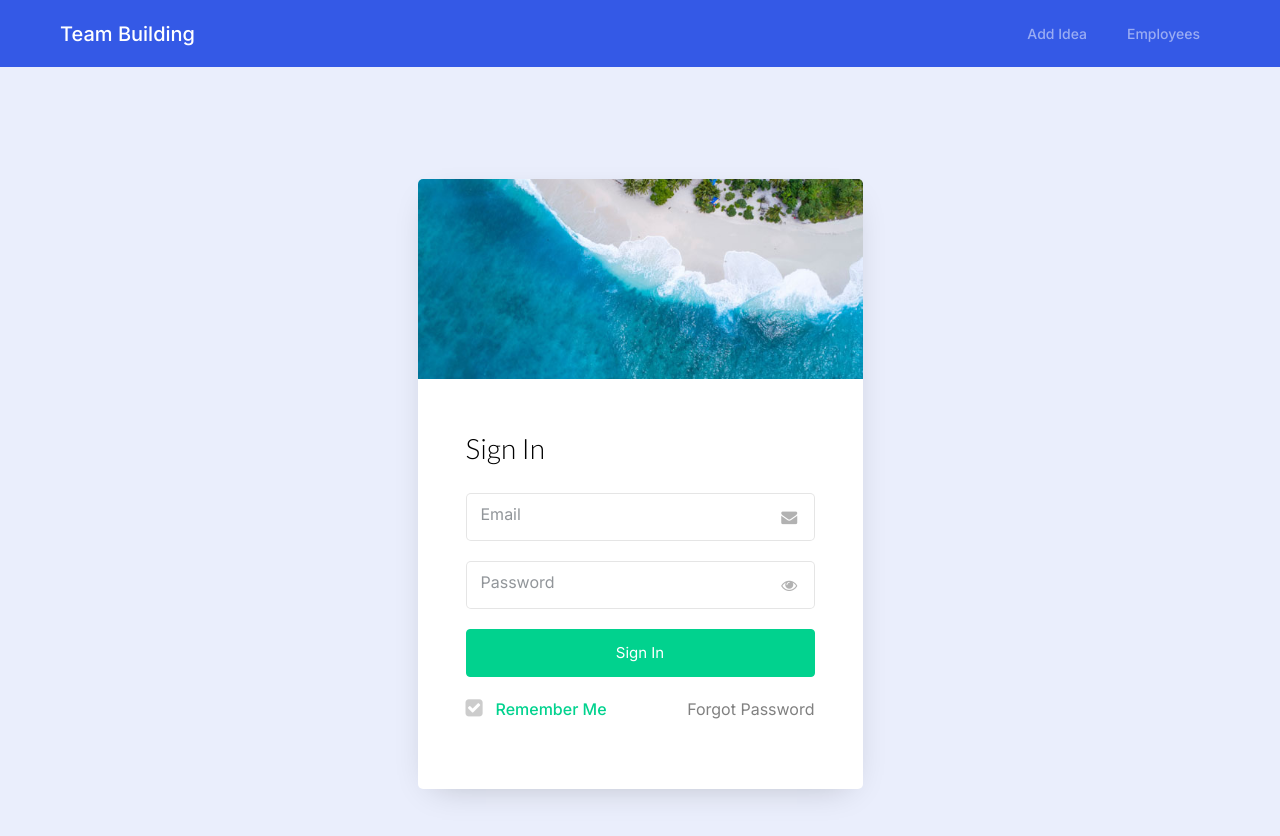
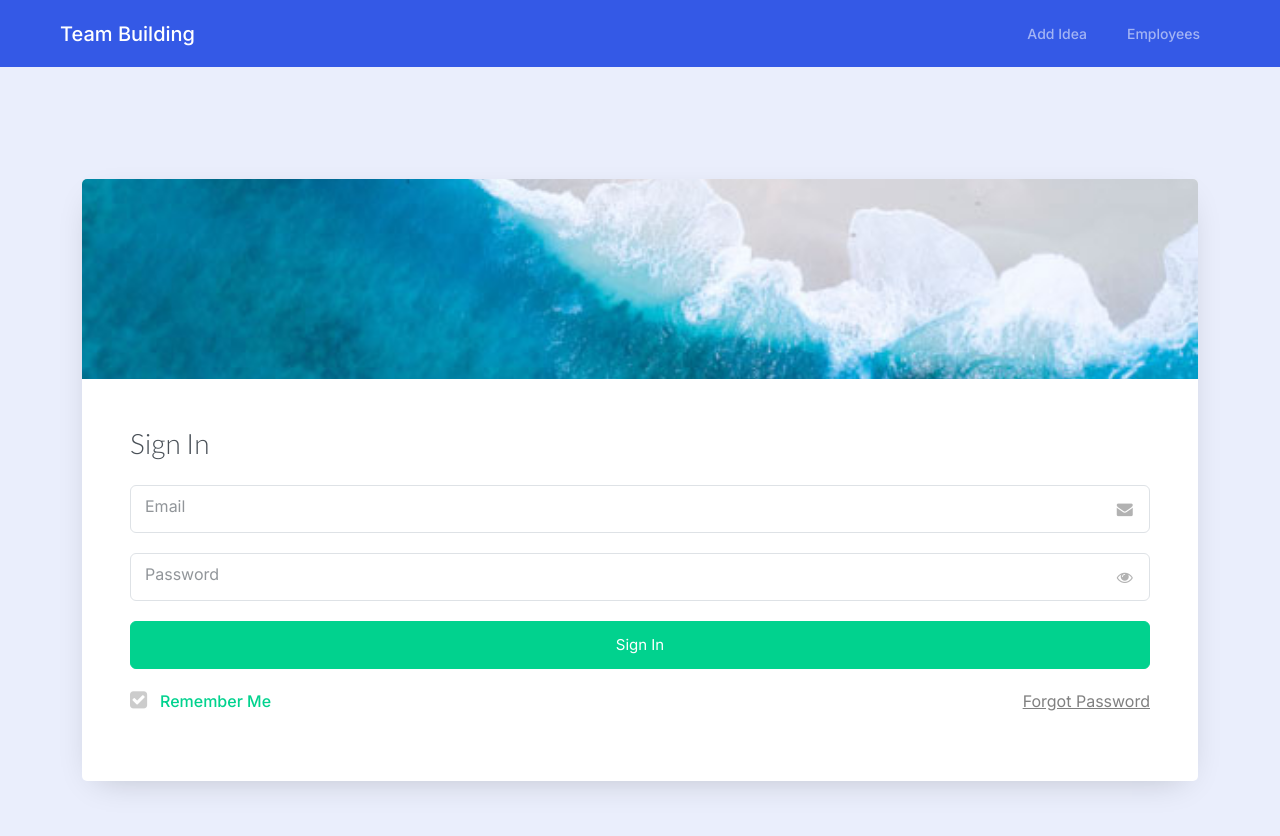
Before and after one commit to FaresEsprit20/EnrepriseApplication, an Angular app in the folder src/main/resources/TeamBuilding_frontend-main/: page /authentication/login in a window 1280 px wide. Shown: the top 836 px of the page. Built offline with nearby package versions, Linux system fonts and the light colour scheme.

Commit message:
spring security

```diff
--- a/src/main/resources/TeamBuilding_frontend-main/angular.json
+++ b/src/main/resources/TeamBuilding_frontend-main/angular.json
@@ -21,10 +21,13 @@
             "assets": ["src/favicon.ico", "src/assets"],
             "styles": [
               "src/styles.css",
+              "node_modules/bootstrap/dist/css/bootstrap.min.css",
               "node_modules/bootswatch/dist/zephyr/bootstrap.css",
               "node_modules/bootstrap-icons/font/bootstrap-icons.css"
             ],
-            "scripts": ["node_modules/bootstrap/dist/js/bootstrap.js"]
+            "scripts": [
+              "node_modules/bootstrap/dist/js/bootstrap.bundle.min.js"
+              ]
           },
           "configurations": {
             "production": {
--- a/src/main/resources/TeamBuilding_frontend-main/package.json
+++ b/src/main/resources/TeamBuilding_frontend-main/package.json
@@ -20,9 +20,10 @@
     "@angular/platform-browser": "^15.1.0",
     "@angular/platform-browser-dynamic": "^15.1.0",
     "@angular/router": "^15.1.0",
-    "bootstrap": "^4.6.2",
+    "bootstrap": "^5.3.2",
     "bootstrap-icons": "^1.10.3",
     "bootswatch": "^5.2.3",
+    "popper.js": "^1.16.1",
     "rxjs": "~7.8.0",
     "tslib": "^2.3.0",
     "zone.js": "~0.12.0"
--- a/src/main/resources/TeamBuilding_frontend-main/src/app/components/employees-management/publication/blog-details/blog-details.component.html
+++ b/src/main/resources/TeamBuilding_frontend-main/src/app/components/employees-management/publication/blog-details/blog-details.component.html
@@ -6,7 +6,7 @@
   <div class="card-body">
     <h3 class="card-title my-3">{{ elem.idea }}</h3>
     <h6 class="card-subtitle mb-2 text-muted">By {{ elem.employeeAuthor }},</h6>
-    <h6 class="card-subtitle mb-3 text-muted">In {{ elem.date }}</h6>
+    <h6 class="card-subtitle mb-3 text-muted">In {{ elem.createdAt }}</h6>
     <p class="card-text">{{ elem.description }}</p>
     <div class="d-flex">
       <app-upvote
--- a/src/main/resources/TeamBuilding_frontend-main/src/app/components/employees-management/publication/blog-list/blog-list.component.css
+++ b/src/main/resources/TeamBuilding_frontend-main/src/app/components/employees-management/publication/blog-list/blog-list.component.css
@@ -1,3 +1,4 @@
+@import '../../../../../assets/templates/template/css/style.css';
 a {
   position: relative;
   text-decoration: none;
@@ -18,3 +19,145 @@ a:hover:before {
   visibility: visible;
   width: 100%;
 }
+
+.form-group {
+  margin-bottom: 20px !important;
+}
+
+
+
+.form-control:focus + .form-control-placeholder,
+.form-control:valid + .form-control-placeholder {
+-webkit-transform: translate3d(0, -120%, 0) !important;
+transform: translate3d(0, -120%, 0) !important;
+padding: 7px 0 0 0 !important;
+opacity: 1;
+text-transform: uppercase !important;
+font-size: 12px !important;
+letter-spacing: 1px !important;
+color: #01d28e !important;
+font-weight: 700 !important;  }
+
+.field-icon {
+  position: absolute !important;
+  top: 50% !important;
+  right: 15px !important;
+  -webkit-transform: translateY(-50%) !important;
+  -ms-transform: translateY(-50%) !important;
+  transform: translateY(-50%) !important;
+  color: rgba(0, 0, 0, 0.3) !important; }
+
+.social-media {
+  position: relative;
+  width: 100%;
+}
+
+.checkbox-wrap {
+  display: block;
+  position: relative;
+  padding-left: 30px;
+  margin-bottom: 12px;
+  cursor: pointer;
+  font-size: 16px;
+  font-weight: 500;
+  -webkit-user-select: none;
+  -moz-user-select: none;
+  -ms-user-select: none;
+  user-select: none;
+}
+
+.checkbox-wrap input {
+  position: absolute;
+  opacity: 0;
+  cursor: pointer;
+  height: 0;
+  width: 0;
+}
+
+.checkmark {
+  position: absolute;
+  top: 0;
+  left: 0;
+}
+
+.checkmark:after {
+  content: "\f0c8";
+  font-family: "FontAwesome";
+  position: absolute;
+  color: rgba(0, 0, 0, .1);
+  font-size: 20px;
+  margin-top: -4px;
+  transition: .3s;
+}
+
+.checkbox-wrap input:checked ~ .checkmark:after {
+  display: block;
+  content: "\f14a";
+  font-family: "FontAwesome";
+  color: rgba(0, 0, 0, .2);
+}
+
+
+
+.checkbox-primary {
+  color: #01d28e;
+  input:checked ~ .checkmark:after {
+      color: #01d28e;
+  }
+}
+
+.btn {
+  cursor: pointer;
+  box-shadow: none !important;
+  font-size: 15px;
+  padding: 10px 20px;
+}
+
+.btn.btn-primary {
+  background: #01d28e !important;
+  border: 1px solid #01d28e !important;
+  color: #fff !important;
+  transition: background 0.5s ease-out !important;
+}
+
+
+.btn.btn-primary:hover {
+  opacity: 0.5 !important; /* Change to the desired lighter color on hover */
+  border: 1px solid #4CAF50;
+  color: #fff;
+}
+
+
+
+/* Style for error messages */
+.error-message {
+  color: #f44336 !important; /* Red color for error messages */
+}
+
+.form-group.invalid-field {
+  position: relative !important;
+}
+
+.form-group.invalid-field .form-control {
+  border-color:#f44336 !important;
+}
+
+.form-group.invalid-field .form-control-placeholder {
+  color: #f44336 !important;
+}
+
+
+.flat-button {
+  display: inline-block;
+  padding: 10px 20px;
+  text-decoration: none;
+  color: #fff;
+  background-color: #007bff;
+  border: 1px solid #007bff;
+  border-radius: 4px;
+  transition: background-color 0.3s ease;
+}
+
+.flat-button:hover {
+  background-color: #0056b3;
+}
--- a/src/main/resources/TeamBuilding_frontend-main/src/app/components/employees-management/publication/blog-list/blog-list.component.html
+++ b/src/main/resources/TeamBuilding_frontend-main/src/app/components/employees-management/publication/blog-list/blog-list.component.html
@@ -1,6 +1,4 @@
-<div *ngIf="blogs?.length === 0" class="d-flex justify-content-center my-3">
-  <p class="fs-3">No blog posts are available, feel free to add one</p>
-</div>
+
 
 <div class="container w-50 my-4 d-flex justify-content-between">
   <app-search (search)="handleSearch($event)"></app-search>
@@ -8,53 +6,47 @@
     [blogs]="searchResult || blogs"
     (sortedBlogs)="handleSortedBlogs($event)"
   ></app-sort>
+  <a (click)="navigateToAddBlog()" class="btn btn-primary">Create</a>
 </div>
 
-<div
-  *ngIf="searchResult?.length === 0 && searchResult"
-  class="d-flex justify-content-center my-3"
->
-  <p class="fs-3">No results found. Please try a different search</p>
+<div class="container w-50 my-4 d-flex justify-content-between">
+  <!-- existing code... -->
+
+  <!-- Flat button for creating a component -->
+
 </div>
 
-<!-- <div
-  class="card my-5 w-50 mx-auto"
-  *ngFor="let blog of searchResult || blogs | sort : selectedSortOption"
-  [ngClass]="{
-    'border-danger': blog.downvotes > blog.upvotes,
-    'border-success': blog.downvotes < blog.upvotes
-  }"
-> -->
-<div
-  class="card my-5 w-50 mx-auto"
-  *ngFor="let blog of searchResult || blogs | sort : selectedSortOption"
->
+<div class="container-fluid">
+
+
+<div class="alert alert-warning" role="alert" *ngIf="searchResult?.length === 0 && searchResult">
+  <p class="fs-3 mb-0">No results found. Please try a different search</p>
+</div>
+
+<div class="alert alert-warning" role="alert" >
+  <p class="fs-3 mb-0">No results found. Please try a different search</p>
+</div>
+
+
+<div class="card my-5 w-50 mx-auto" *ngFor="let blog of searchResult || blogs | sort : selectedSortOption">
   <div class="card-body">
-    <h4 class="card-title">{{ blog.idea }}</h4>
-    <h6 class="card-subtitle mb-2 text-muted">by {{ blog.employeeAuthor }},</h6>
-    <h6 class="card-subtitle mb-2 text-muted d-flex justify-content-end">
-      {{ blog.date }}
-    </h6>
+    <div class="d-flex justify-content-between">
+      <h6 class="card-subtitle mb-2 text-muted">{{ blog.updatedAt | date:'yyyy-MM-dd HH:mm' }}</h6>
+      <h6 class="card-subtitle mb-2 text-muted">{{ blog.createdAt | date:'yyyy-MM-dd HH:mm' }}</h6>
+    </div>
+    <h4 class="card-title">{{ blog.name }}</h4>
+    <h6 class="card-subtitle mb-2 text-muted">By {{ blog.employeeFirstName | titlecase }} &nbsp; {{ blog.employeeLastName | titlecase }}</h6>
     <p class="card-text">
-      {{ blog.preview }}
+      {{ blog.description }}
     </p>
     <div class="d-flex justify-content-end">
-      <a [routerLink]="['/readmore', blog.id]"
-        >Read more <i class="bi bi-arrow-right"></i>
-      </a>
+      <a [routerLink]="['/readmore', blog.id]">Read more <i class="bi bi-arrow-right"></i></a>
     </div>
     <div class="d-flex">
-      <app-upvote
-        [id]="blog._id"
-        [upvotes]="blog.upvotes"
-        (vote)="onUpvote($event)"
-      ></app-upvote>
-
-      <app-downvote
-        [id]="blog._id"
-        [downvotes]="blog.downvotes"
-        (vote)="onDownvote($event)"
-      ></app-downvote>
+      <app-upvote [id]="blog._id" [upvotes]="blog.upvotes" (vote)="onUpvote($event)"></app-upvote>
+      <app-downvote [id]="blog._id" [downvotes]="blog.downvotes" (vote)="onDownvote($event)"></app-downvote>
     </div>
   </div>
 </div>
+
+</div>
--- a/src/main/resources/TeamBuilding_frontend-main/src/app/components/employees-management/publication/blog-list/blog-list.component.ts
+++ b/src/main/resources/TeamBuilding_frontend-main/src/app/components/employees-management/publication/blog-list/blog-list.component.ts
@@ -3,6 +3,7 @@ import { DatePipe } from '@angular/common';
 import { SortPipe } from 'src/app/pipes/sort.pipe';
 import { PublicationService } from 'src/app/shared/services/publication.service';
 import { RatingService } from 'src/app/shared/services/rating.service';
+import { Router } from '@angular/router';
 
 
 
@@ -19,6 +20,7 @@ export class BlogListComponent {
   selectedSortOption = 'new';
 
   constructor(
+    private router: Router,
     private datePipe: DatePipe,
     private sortPipe: SortPipe,
     private blogService: PublicationService,
@@ -28,6 +30,7 @@ export class BlogListComponent {
   ngOnInit() {
     this.blogService.findAllPublications().subscribe((res) => {
       this.blogs = res;
+
 /*       this.blogs.forEach((blog) => {
         if (blog.description.length > 100) {
           blog.preview = blog.description.substring(0, 145) + '....';
@@ -43,6 +46,10 @@ export class BlogListComponent {
       (error) => {
         console.error('Error loading publications:', error);
       });
+  }
+
+  navigateToAddBlog() {
+    this.router.navigate(['/employees/blogs/create']);
   }
 
   onUpvote(id) {
--- a/src/main/resources/TeamBuilding_frontend-main/src/app/core/auth/login/login.component.css
+++ b/src/main/resources/TeamBuilding_frontend-main/src/app/core/auth/login/login.component.css
@@ -1,7 +1,7 @@
 
 @import '../../../../assets/templates/template/css/style.css';
 
-
+@import "~bootstrap/dist/css/bootstrap.min.css";
 
 .form-group {
     margin-bottom: 20px !important;
```
Also changed, not shown: 1 other file (tests, documents, lock files or other folders).
